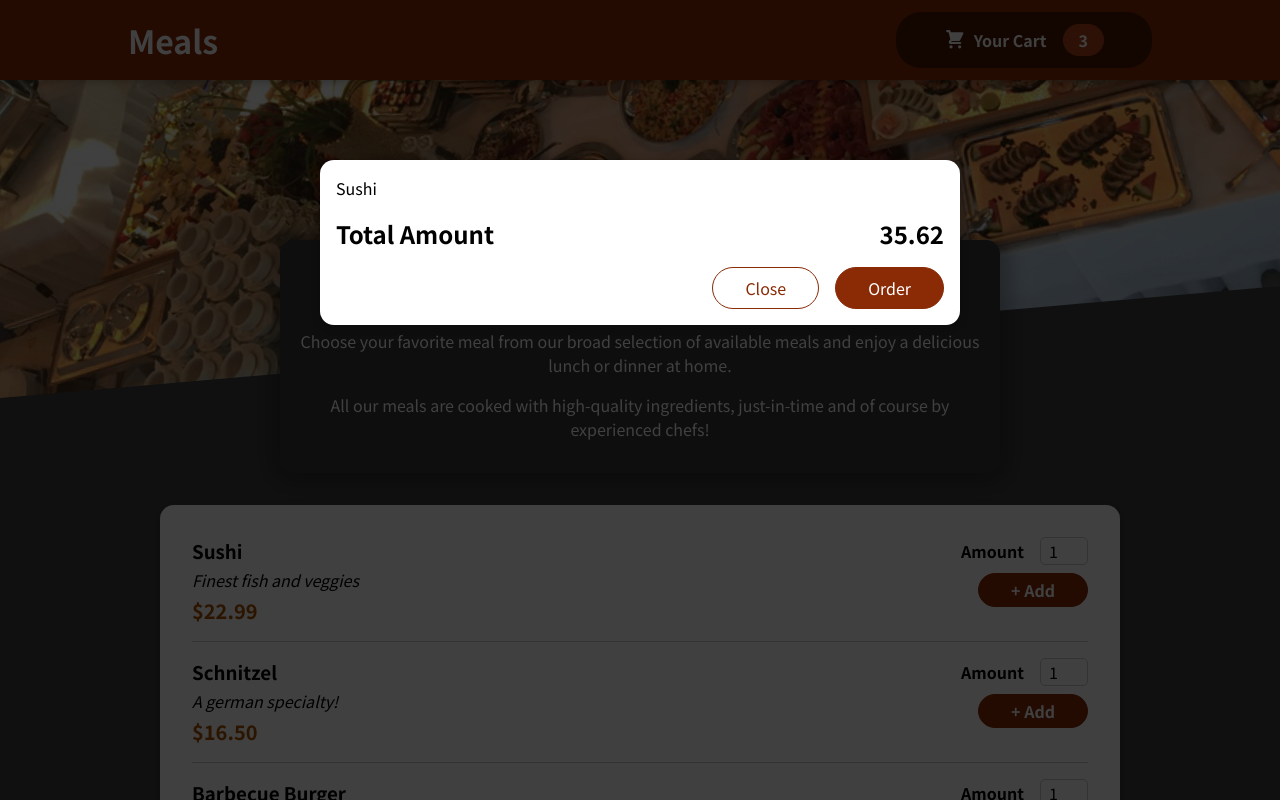
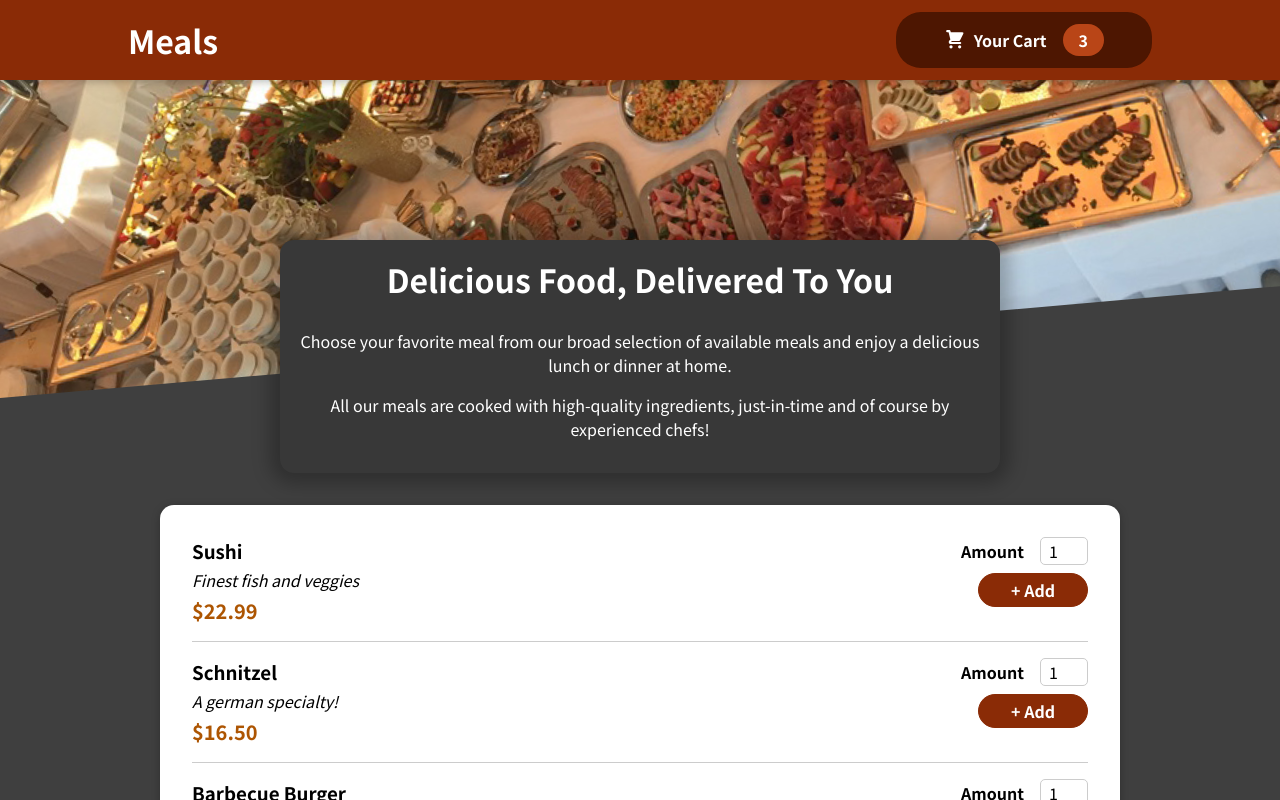
Before and after one commit to EidHachem/react-meals, a React (Create React App) app: page / in a window 1280 px wide. Shown: the top 800 px of the page. Built offline with nearby package versions, Linux system fonts and the light colour scheme.

Commit message:
Manage cart state

```diff
--- a/src/App.js
+++ b/src/App.js
@@ -1,12 +1,23 @@
+import { useState } from "react"
 import Cart from "./components/Cart/Cart"
 import Header from "./components/Layout/Header"
 import Meals from "./components/Meals/Meals"
 
 function App() {
+  const [cartIsShown, setCartIsShown] = useState(false)
+
+  const showCartHandler = () => {
+    setCartIsShown(true)
+  }
+
+  const hideCartHandler = () => {
+    setCartIsShown(false)
+  }
+
   return (
     <>
-      <Cart />
-      <Header />
+      {cartIsShown && <Cart onClose={hideCartHandler} />}
+      <Header onShowCart={showCartHandler} />
       <main>
         <Meals />
       </main>
--- a/src/components/Cart/Cart.js
+++ b/src/components/Cart/Cart.js
@@ -3,7 +3,7 @@
 import classes from "./Cart.module.css"
 import Modal from "../UI/Modal"
 
-const Cart = (props) => {
+const Cart = ({ onClose }) => {
   const cartItems = (
     <ul className={classes["cart-items"]}>
       {" "}
@@ -13,14 +13,16 @@
     </ul>
   )
   return (
-    <Modal>
+    <Modal onClose={onClose}>
       {cartItems}
       <div className={classes.total}>
         <span>Total Amount</span>
         <span>35.62</span>
       </div>
       <div className={classes.actions}>
-        <button className={classes["button--alt"]}>Close</button>
+        <button className={classes["button--alt"]} onClick={onClose}>
+          Close
+        </button>
         <button className={classes.button}>Order</button>
       </div>
     </Modal>
--- a/src/components/Layout/Header.js
+++ b/src/components/Layout/Header.js
@@ -4,12 +4,12 @@
 import mealsImage from "../../assets/meals.jpg"
 import classes from "./Header.module.css"
 
-const Header = () => {
+const Header = ({ onShowCart }) => {
   return (
     <>
       <header className={classes.header}>
         <h1>Meals</h1>
-        <HeaderCartButton />
+        <HeaderCartButton onClick={onShowCart} />
       </header>
       <div className={classes["main-image"]}>
         <img src={mealsImage} alt="food table" />
--- a/src/components/Layout/HeaderCartButton.js
+++ b/src/components/Layout/HeaderCartButton.js
@@ -3,9 +3,9 @@
 
 import classes from "./HeaderCartButton.module.css"
 
-const HeaderCartButton = () => {
+const HeaderCartButton = ({ onClick }) => {
   return (
-    <button className={classes.button}>
+    <button className={classes.button} onClick={onClick}>
       <span className={classes.icon}>
         <CartIcon />
       </span>
--- a/src/components/UI/Modal.js
+++ b/src/components/UI/Modal.js
@@ -3,8 +3,8 @@
 
 import classes from "./Modal.module.css"
 
-const Backdrop = (props) => {
-  return <div className={classes.backdrop}></div>
+const Backdrop = ({ onClose }) => {
+  return <div className={classes.backdrop} onClick={onClose}></div>
 }
 
 const ModalOverlay = ({ children }) => {
@@ -17,10 +17,10 @@
 
 const portalElement = document.getElementById("overlays")
 
-const Modal = ({ children }) => {
+const Modal = ({ children, onClose }) => {
   return (
     <>
-      {ReactDom.createPortal(<Backdrop />, portalElement)}
+      {ReactDom.createPortal(<Backdrop onClose={onClose} />, portalElement)}
       {ReactDom.createPortal(
         <ModalOverlay>{children}</ModalOverlay>,
         portalElement
```
Also changed, not shown: 1 other file (tests, documents, lock files or other folders).
